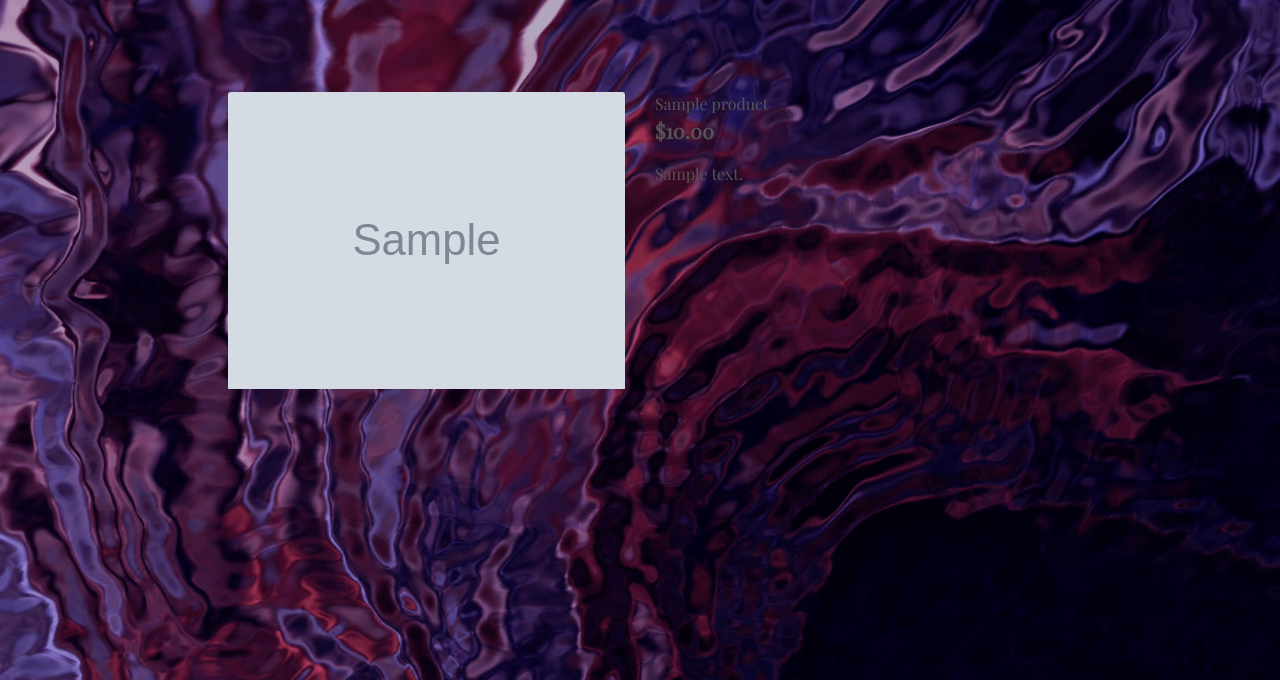
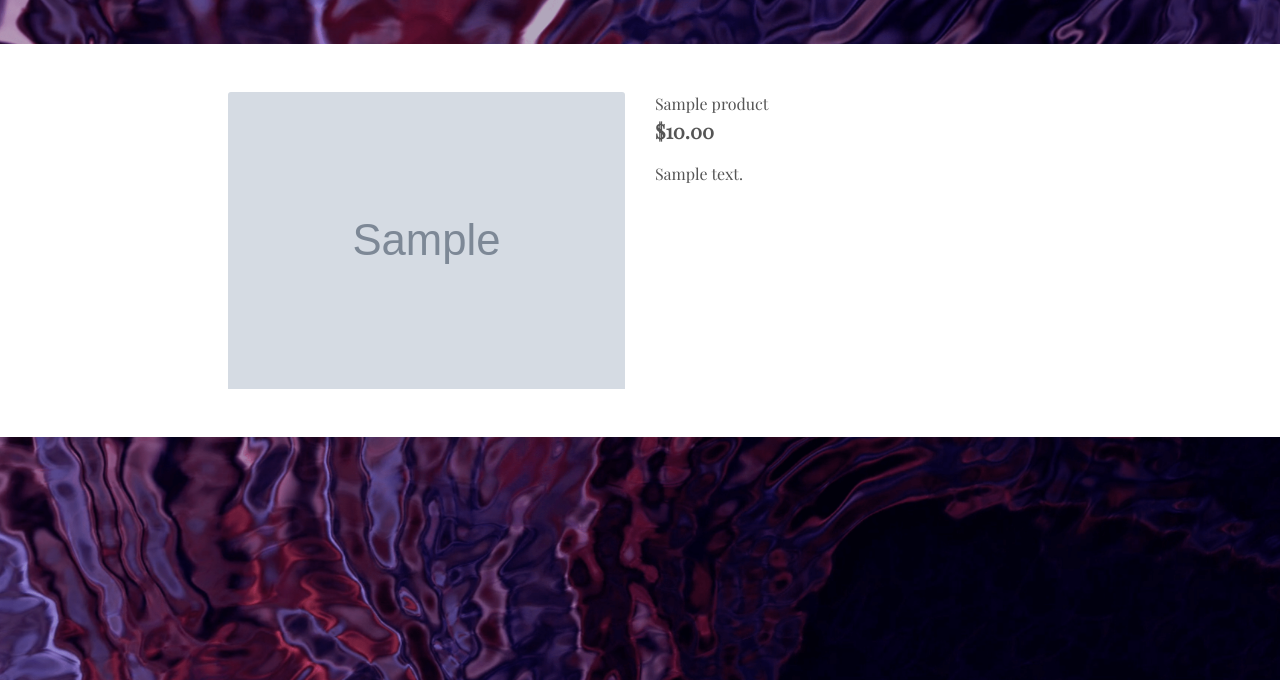
Before and after one commit to Code-Institute-Submissions/purple-hex-studios, a Django app: page /services/1 in a window 1280 px wide. Shown: the part 120-800 px from the top of the page. Run offline with Django 3.2, Linux system fonts and the light colour scheme; tables that the repository leaves empty hold one stand-in row (values such as "Sample post"); grey boxes marked "Sample" are stand-in pictures; some libraries are stand-ins or nearby versions.

Commit message:
Add containers to services

```diff
--- a/services/templates/services/service_detail.html
+++ b/services/templates/services/service_detail.html
@@ -11,7 +11,7 @@
 
 
 {% block content %}
-    <div class="container-fluid">
+    <div class="container-fluid servicedetail-container">
         <div class="row">
             <div class="col-12 col-md-6 col-lg-4 offset-lg-2">
                 <div class="image-container my-5">
--- a/services/templates/services/services.html
+++ b/services/templates/services/services.html
@@ -19,7 +19,7 @@
             </div>
         </div>
         <div class="row">
-            <div class="product-container col-10 offset-1">
+            <div class="service-container col-10 offset-1">
                 <div class="row mt-1 mb-2"></div>
                 <div class="row">
                     {% for product in services %}
--- a/static/css/base.css
+++ b/static/css/base.css
@@ -43,10 +43,6 @@ body {
 
 }
 
-/* .desk-pic {
-    background: url('/media/mix-desk.jpg');
-} */
-
 .btn-black {
     background: black;
     color: white;
@@ -69,6 +65,12 @@ body {
 .border-black {
     border: 1px solid black !important;
 }
+
+/* Services */
+.servicedetail-container {
+    background-color: #ffffff;
+}
+
 
 /* -------------------------------- Media Queries */
 
```
